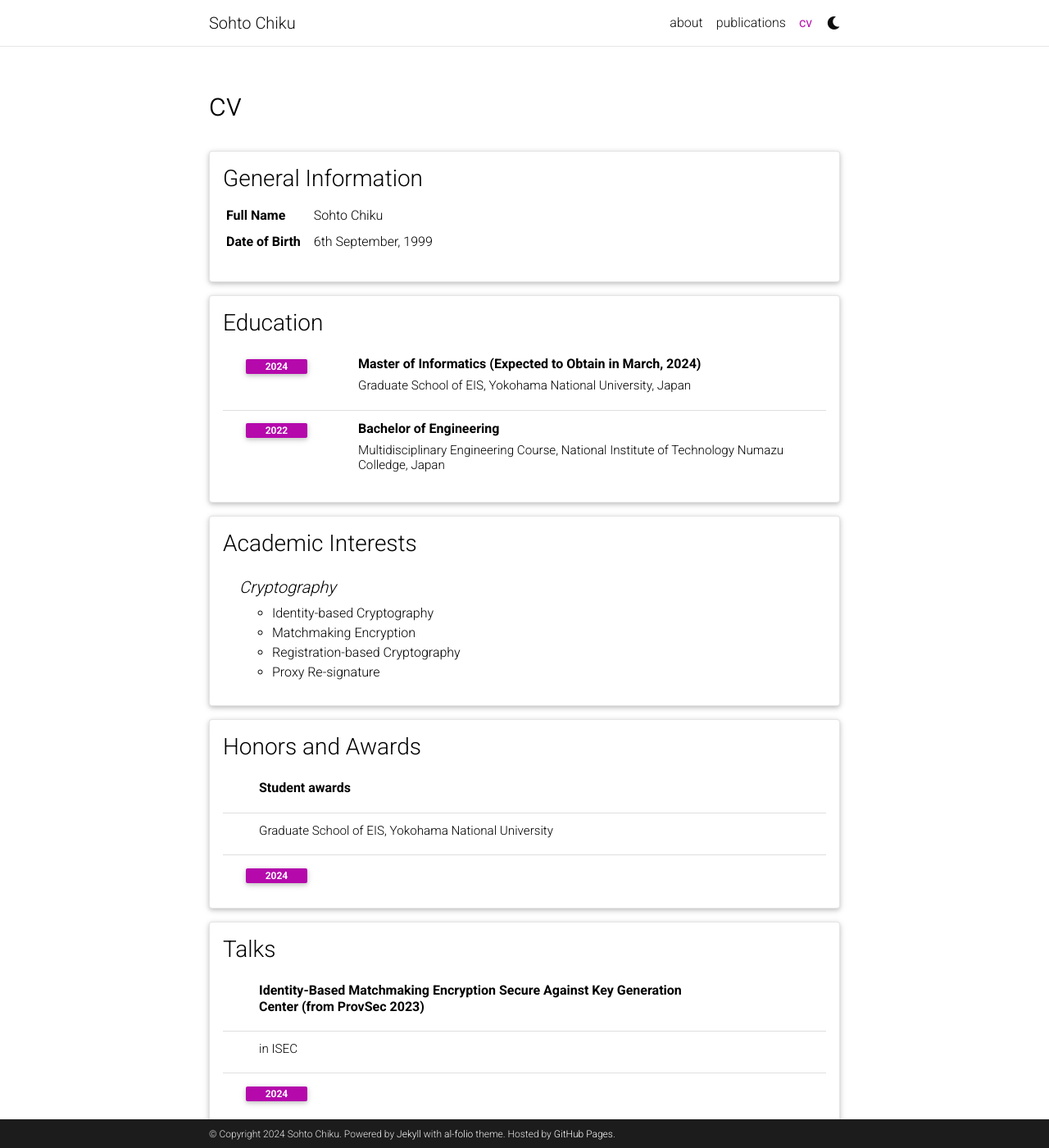
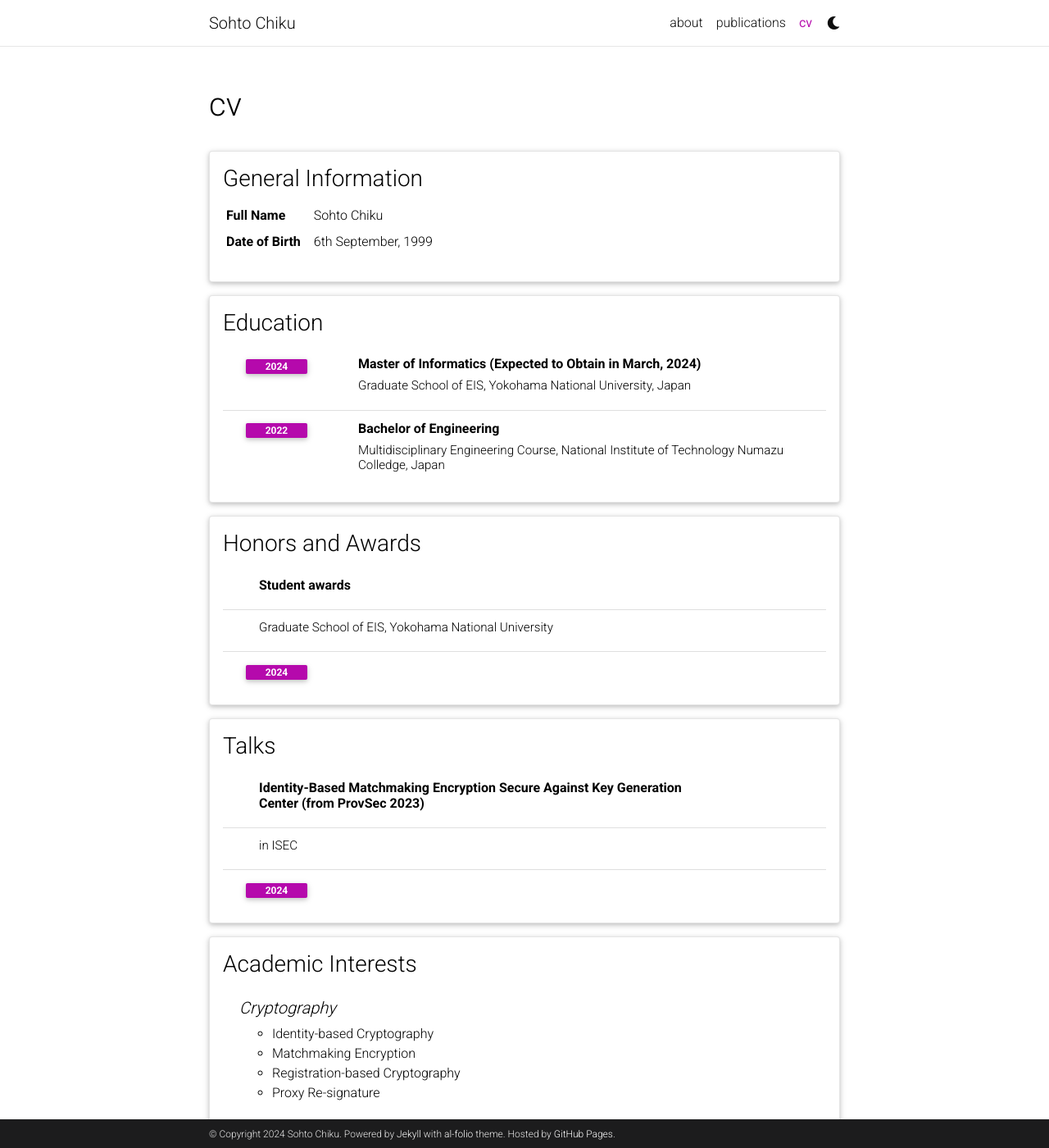
Before and after one commit to csort99/csort99.github.io, a Jekyll site: the page built from _pages/cv.md, in a window 1280 px wide and 1400 px high. Shown: the whole window at 82% size. Built offline with Jekyll 4.4.1, drawn with Linux system fonts in a browser that asks for light colours; comment, search, counter and statistics services are not loaded; a style sheet for code colours, icons or effects is not loaded; part of the change alters nothing that is shown.

Commit message:
Update cv.yml

```diff
--- a/_data/cv.yml
+++ b/_data/cv.yml
@@ -20,16 +20,6 @@
 #        - received 2020 Vice-Chancellor’s Commendation for Thesis Excellence Award
 #        - access thesis <a href="https://bridges.monash.edu/articles/thesis/Practice-Oriented_Techniques_in_Lattice-Based_Cryptography/12279728" target="_blank">here</a> (opens in a separate tab)
 
-- title: Academic Interests
-  type: nested_list
-  contents:
-    - title: Cryptography
-      items:
-        - Identity-based Cryptography
-        - Matchmaking Encryption
-        - Registration-based Cryptography
-        - Proxy Re-signature
-
 - title: Honors and Awards
   type: time_table
   contents:
@@ -43,3 +33,13 @@
    - title: Identity-Based Matchmaking Encryption Secure Against Key Generation Center (from ProvSec 2023)
    - institution: in ISEC
    - year: 2024
+
+- title: Academic Interests
+  type: nested_list
+  contents:
+    - title: Cryptography
+      items:
+        - Identity-based Cryptography
+        - Matchmaking Encryption
+        - Registration-based Cryptography
+        - Proxy Re-signature
```
